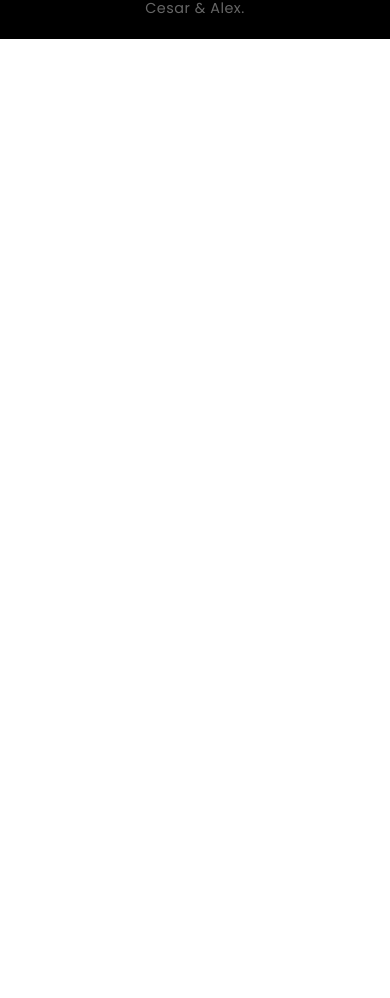
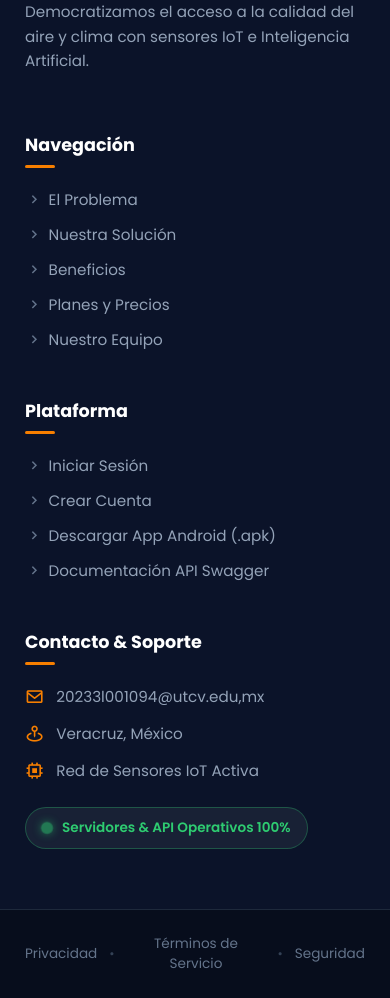
Before and after one commit to CesarMGX/ATMORA_WEB, an Angular app: page / in a window 390 px wide. Shown: the part 9432-10430 px from the top of the page. Before the commit the page ends 9471 px from the top, so only its background shows below. Built offline with nearby package versions, Linux system fonts and the light colour scheme.

Commit message:
style: Disenar e implementar footer completo de 4 columnas con informacion de marca y links

```diff
--- a/src/app/features/landing/components/footer/footer.html
+++ b/src/app/features/landing/components/footer/footer.html
@@ -1,9 +1,78 @@
 <footer class="footer-container">
   <div class="footer-content">
+    <div class="footer-grid">
 
+      <!-- COLUMNA 1: MARCA Y DESCRIPCIÓN -->
+      <div class="footer-brand">
+        <div class="brand-header">
+          <img src="/logo_atmora.png" alt="ATMORA Logo" class="footer-logo" onerror="this.style.display='none'">
+          <span class="brand-name">ATMORA</span>
+        </div>
+        <p class="brand-description">
+          Monitoreo ambiental hiperlocal e inteligente. Democratizamos el acceso a la calidad del aire y clima con sensores IoT e Inteligencia Artificial.
+        </p>
+      </div>
+
+      <!-- COLUMNA 2: NAVEGACIÓN RÁPIDA -->
+      <div class="footer-column">
+        <h4>Navegación</h4>
+        <ul class="footer-links">
+          <li><a href="#problema"><i class='bx bx-chevron-right'></i> El Problema</a></li>
+          <li><a href="#solucion"><i class='bx bx-chevron-right'></i> Nuestra Solución</a></li>
+          <li><a href="#beneficios"><i class='bx bx-chevron-right'></i> Beneficios</a></li>
+          <li><a href="#precios"><i class='bx bx-chevron-right'></i> Planes y Precios</a></li>
+          <li><a href="#equipo"><i class='bx bx-chevron-right'></i> Nuestro Equipo</a></li>
+        </ul>
+      </div>
+
+      <!-- COLUMNA 3: PLATAFORMA Y RECURSOS -->
+      <div class="footer-column">
+        <h4>Plataforma</h4>
+        <ul class="footer-links">
+          <li><a href="/login"><i class='bx bx-chevron-right'></i> Iniciar Sesión</a></li>
+          <li><a href="/register"><i class='bx bx-chevron-right'></i> Crear Cuenta</a></li>
+          <li><a href="/Atmora.apk" download="Atmora.apk"><i class='bx bx-chevron-right'></i> Descargar App Android (.apk)</a></li>
+          <li><a href="https://atmora-backend-production.up.railway.app/api-docs" target="_blank"><i class='bx bx-chevron-right'></i> Documentación API Swagger</a></li>
+        </ul>
+      </div>
+
+      <!-- COLUMNA 4: CONTACTO Y ESTADO -->
+      <div class="footer-column">
+        <h4>Contacto & Soporte</h4>
+        <ul class="contact-info">
+          <li>
+            <i class='bx bx-envelope'></i>
+            <span>20233l001094&#64;utcv.edu,mx</span>
+          </li>
+          <li>
+            <i class='bx bx-map-pin'></i>
+            <span>Veracruz, México</span>
+          </li>
+          <li>
+            <i class='bx bx-chip'></i>
+            <span>Red de Sensores IoT Activa</span>
+          </li>
+        </ul>
+
+        <div class="system-status-card">
+          <span class="status-indicator-dot"></span>
+          <span class="status-text">Servidores & API Operativos 100%</span>
+        </div>
+      </div>
+
+    </div>
   </div>
 
+  <!-- BARRA INFERIOR -->
   <div class="footer-bottom">
-    <p>Copyright &copy; 2025 Atmora. Desarrollado por Cesar & Alex.</p>
+    <div class="footer-bottom-content">
+      <div class="legal-links">
+        <a href="#">Privacidad</a>
+        <span>•</span>
+        <a href="#">Términos de Servicio</a>
+        <span>•</span>
+        <a href="#">Seguridad</a>
+      </div>
+    </div>
   </div>
 </footer>
--- a/src/app/features/landing/components/footer/footer.scss
+++ b/src/app/features/landing/components/footer/footer.scss
@@ -1,87 +1,264 @@
 .footer-container {
-  background-color: #111111; /* Negro suave, muy elegante */
-  color: white;
-  padding-top: 60px;
-  font-family: var(--font-main); /* Tu fuente: Montaser Arabic / Poppins */
+  background-color: #0b1329; /* Azul muy oscuro y elegante */
+  color: #cbd5e1;
+  padding-top: 70px;
+  font-family: var(--font-main, 'Outfit', 'Inter', sans-serif);
   display: flex;
   flex-direction: column;
-  align-items: center;
+  border-top: 1px solid #1e293b;
 }
 
 .footer-content {
-  display: flex;
-  flex-direction: column;
-  align-items: center;
-  gap: 30px;
-  margin-bottom: 50px;
+  max-width: 1200px;
+  width: 100%;
+  margin: 0 auto;
+  padding: 0 25px 60px 25px;
+  box-sizing: border-box;
 }
 
-/* Estilo de los Iconos (Círculos blancos) */
+.footer-grid {
+  display: grid;
+  grid-template-columns: 2fr 1fr 1.2fr 1.5fr;
+  gap: 40px;
+
+  @media (max-width: 1024px) {
+    grid-template-columns: 1fr 1fr;
+  }
+
+  @media (max-width: 640px) {
+    grid-template-columns: 1fr;
+    gap: 35px;
+  }
+}
+
+/* Columna de Marca */
+.footer-brand {
+  .brand-header {
+    display: flex;
+    align-items: center;
+    gap: 12px;
+    margin-bottom: 16px;
+
+    .footer-logo {
+      height: 40px;
+      width: auto;
+      object-fit: contain;
+    }
+
+    .brand-name {
+      font-size: 1.8rem;
+      font-weight: 800;
+      color: #ffffff;
+      letter-spacing: 1px;
+      background: linear-gradient(135deg, #ffffff 0%, #f77f00 100%);
+      -webkit-background-clip: text;
+      -webkit-text-fill-color: transparent;
+    }
+  }
+
+  .brand-description {
+    color: #94a3b8;
+    font-size: 0.95rem;
+    line-height: 1.6;
+    margin-bottom: 24px;
+    max-width: 340px;
+  }
+}
+
+/* Iconos de Redes Sociales */
 .social-icons {
   display: flex;
-  gap: 15px;
+  gap: 12px;
 
   .icon-link {
-    width: 50px;
-    height: 50px;
-    background-color: white; /* Fondo blanco como en tu imagen */
-    color: #111; /* Icono oscuro */
+    width: 42px;
+    height: 42px;
+    background-color: #1e293b;
+    color: #f8fafc;
     border-radius: 50%;
     display: flex;
     align-items: center;
     justify-content: center;
-    font-size: 1.5rem;
+    font-size: 1.3rem;
     text-decoration: none;
     transition: all 0.3s ease;
-    box-shadow: 0 5px 15px rgba(255,255,255,0.1);
+    border: 1px solid rgba(255, 255, 255, 0.05);
 
-    /* Efecto Hover: Se vuelve naranja y sube un poco */
     &:hover {
-      background-color: var(--cta-orange);
+      background-color: var(--cta-orange, #f77f00);
       color: white;
-      transform: translateY(-5px);
-      box-shadow: 0 10px 20px rgba(247, 127, 0, 0.4);
+      transform: translateY(-4px);
+      box-shadow: 0 8px 20px rgba(247, 127, 0, 0.4);
+      border-color: transparent;
     }
   }
 }
 
-/* Menú de navegación */
-.footer-nav {
+/* Columnas de Navegación y Recursos */
+.footer-column {
+  h4 {
+    color: #ffffff;
+    font-size: 1.1rem;
+    font-weight: 700;
+    margin-bottom: 20px;
+    position: relative;
+    padding-bottom: 10px;
+
+    &::after {
+      content: '';
+      position: absolute;
+      left: 0;
+      bottom: 0;
+      width: 30px;
+      height: 3px;
+      background: var(--cta-orange, #f77f00);
+      border-radius: 2px;
+    }
+  }
+
+  .footer-links {
     list-style: none;
     padding: 0;
     margin: 0;
+
+    li {
+      margin-bottom: 12px;
+
+      a {
+        color: #94a3b8;
+        text-decoration: none;
+        font-size: 0.95rem;
+        transition: all 0.2s ease;
         display: flex;
-  flex-wrap: wrap;
-  justify-content: center;
-  gap: 30px;
+        align-items: center;
+        gap: 6px;
 
-  li a {
-    color: #ddd; /* Blanco no tan brillante para no cansar la vista */
-    text-decoration: none;
-    font-size: 1rem;
-    text-transform: uppercase;
-    letter-spacing: 1px;
-    transition: color 0.3s ease;
-    font-weight: 500;
+        i {
+          font-size: 1.1rem;
+          color: #64748b;
+          transition: transform 0.2s ease;
+        }
 
         &:hover {
-      color: var(--cta-orange); /* Naranja al pasar el mouse */
+          color: var(--cta-orange, #f77f00);
+          transform: translateX(4px);
+
+          i {
+            color: var(--cta-orange, #f77f00);
+          }
+        }
+      }
     }
   }
 }
 
-/* Barra inferior negra total */
+/* Contacto e Información */
+.contact-info {
+  list-style: none;
+  padding: 0;
+  margin: 0 0 20px 0;
+
+  li {
+    display: flex;
+    align-items: center;
+    gap: 12px;
+    margin-bottom: 14px;
+    color: #94a3b8;
+    font-size: 0.95rem;
+
+    i {
+      font-size: 1.2rem;
+      color: var(--cta-orange, #f77f00);
+      flex-shrink: 0;
+    }
+  }
+}
+
+/* Tarjeta de Estado de los Servidores */
+.system-status-card {
+  display: inline-flex;
+  align-items: center;
+  gap: 10px;
+  padding: 10px 16px;
+  background: rgba(30, 41, 59, 0.7);
+  border: 1px solid rgba(46, 204, 113, 0.3);
+  border-radius: 50px;
+  margin-top: 5px;
+
+  .status-indicator-dot {
+    width: 10px;
+    height: 10px;
+    background-color: #2ecc71;
+    border-radius: 50%;
+    box-shadow: 0 0 8px #2ecc71;
+    animation: pulseDot 2s infinite;
+  }
+
+  .status-text {
+    font-size: 0.85rem;
+    font-weight: 600;
+    color: #2ecc71;
+  }
+}
+
+@keyframes pulseDot {
+  0% { opacity: 1; transform: scale(1); }
+  50% { opacity: 0.5; transform: scale(1.2); }
+  100% { opacity: 1; transform: scale(1); }
+}
+
+/* Barra Inferior */
 .footer-bottom {
-  background-color: #000000;
+  background-color: #070d1c;
   width: 100%;
-  padding: 20px;
+  padding: 24px 25px;
+  border-top: 1px solid #1e293b;
+  box-sizing: border-box;
+
+  .footer-bottom-content {
+    max-width: 1200px;
+    margin: 0 auto;
+    display: flex;
+    justify-content: space-between;
+    align-items: center;
+    flex-wrap: wrap;
+    gap: 16px;
+
+    @media (max-width: 640px) {
+      flex-direction: column;
       text-align: center;
-  border-top: 1px solid #222; /* Línea sutil separadora */
+    }
 
     p {
       margin: 0;
-    color: #666;
+      color: #64748b;
       font-size: 0.9rem;
-    letter-spacing: 0.5px;
+
+      strong {
+        color: #cbd5e1;
       }
     }
+
+    .legal-links {
+      display: flex;
+      align-items: center;
+      gap: 12px;
+
+      a {
+        color: #64748b;
+        text-decoration: none;
+        font-size: 0.85rem;
+        transition: color 0.2s ease;
+
+        &:hover {
+          color: #94a3b8;
+        }
+      }
+
+      span {
+        color: #334155;
+        font-size: 0.8rem;
+      }
+    }
+  }
+}
```
Lines whose indentation alone changed are shown as unchanged.
